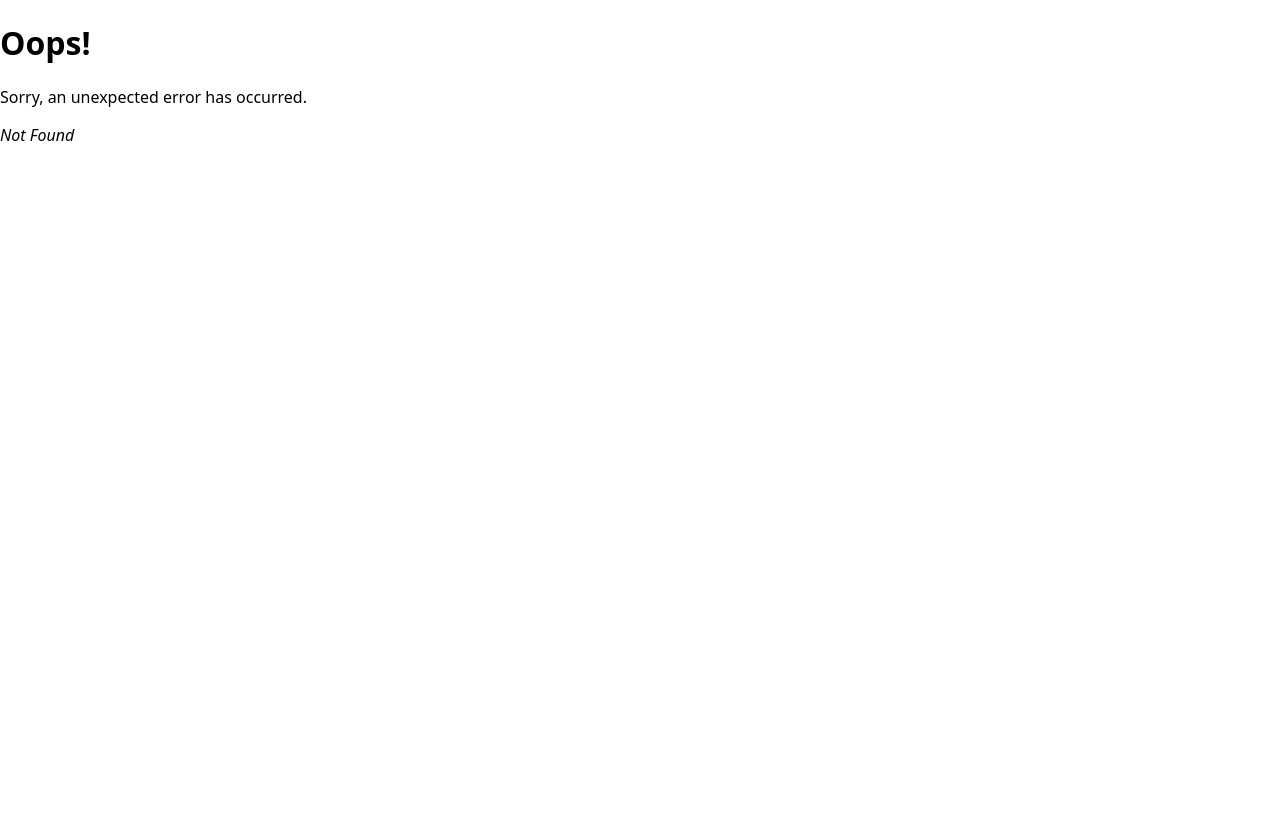
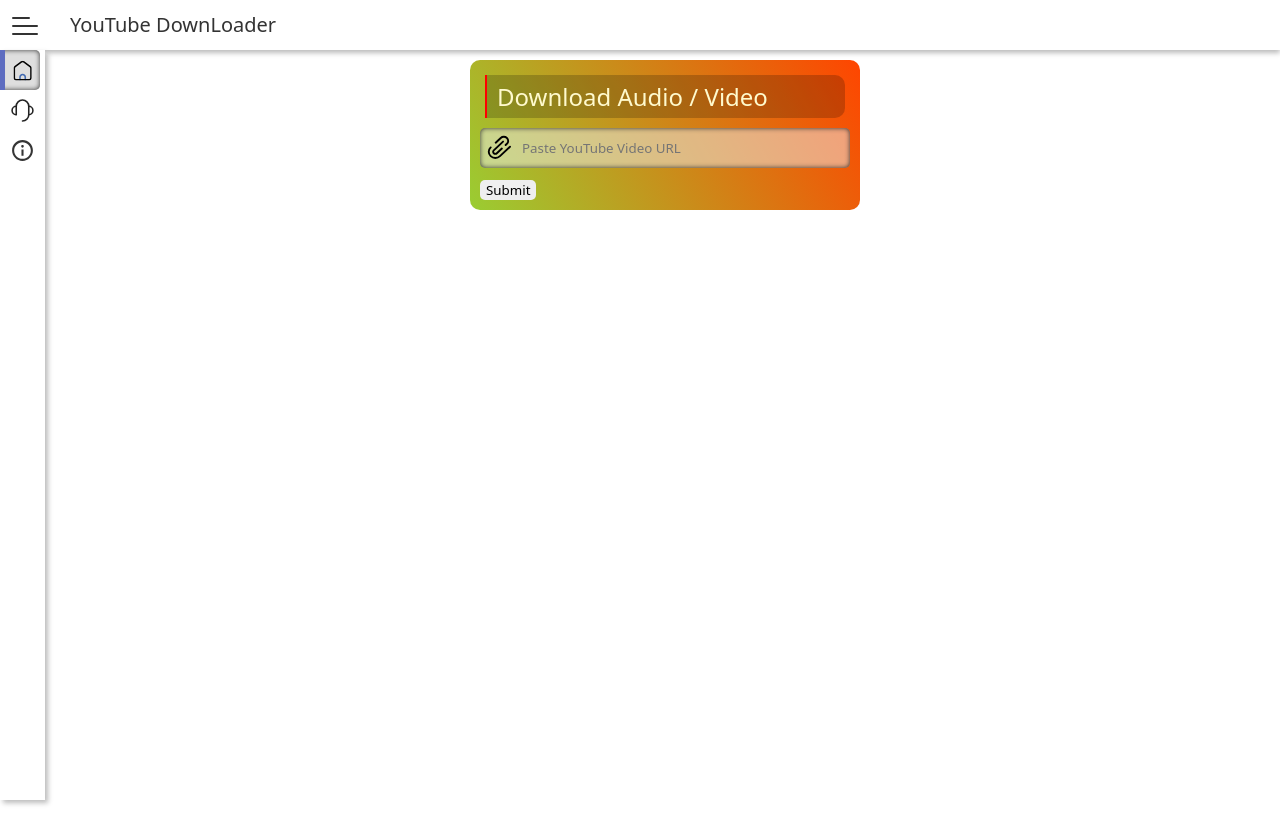
Before and after one commit to Abhay2132/react, a React (Vite) app: page /ytdl in a window 1280 px wide. Before the commit this address had no page. After the commit the page ends 800 px from the top, so only its background shows below. Built offline with nearby package versions, Linux system fonts and the light colour scheme.

Commit message:
fixed imgD input bug

```diff
--- a/src/main.jsx
+++ b/src/main.jsx
@@ -9,6 +9,7 @@
 import ErrorPage from "./error";
 import ImgD from "./routes/imgD"
 import Index from "./routes/index";
+import YTDL from "./routes/ytdl"
 
 const router = createBrowserRouter([
   {
@@ -16,6 +17,10 @@
     element: <Root />,
     errorElement: <ErrorPage />,
     children: [
+      {
+        path: "ytdl",
+        element: <YTDL/>,
+      },
       {
         path: "imgD",
         element: <ImgD/>,
--- a/src/routes/css/imgD.css
+++ b/src/routes/css/imgD.css
@@ -1,4 +1,4 @@
-.imgD-box {
+.imgD-box , #ytdl-box{
 	margin: 0;
 	padding: 0;
 	--w: min(98%, 400px);
@@ -10,10 +10,6 @@
 .imgD-form {
 	border-radius: 10px;
 	background: linear-gradient(30deg, yellowgreen, gold);
-}
-
-.imgD-form {
-	/*	background: red;*/
 	padding: 20px;
 }
 
@@ -57,7 +53,7 @@
 	opacity: 1 !important;
 }
 
-.add-url,
+.add-url, .submit-btn,
 .imgD-submit {
 	padding: 5px 15px;
 	display: inline-block;
--- a/src/routes/css/index.css
+++ /dev/null
@@ -1,41 +0,0 @@
-#index {
-	padding: 10px;
-	display: flex;
-	flex-wrap: wrap;
-	justify-content: center;
-}
-
-.index-link {
-	display:  block;
-	background: linear-gradient(45deg, gold, greenyellow);
-	width: 150px;
-	aspect-ratio: 5/7;
-	border-radius: 8px;
-/*	box-shadow: 0 0 5px #aaa;*/
-}
-
-.index-img {
-	display: block;
-	height: 100px;
-	aspect-ratio: 1/1;
-	background: linear-gradient(30deg, yellowgreen, green);
-	position: relative;
-	left: calc(50% - 50px);
-	top: 20px;
-	border-radius: 50%;
-}
-
-.index-name {
-/*	background-color: red;*/
-	height: calc(100% - 100px);
-	font-size: 1.4rem;
-	display: grid;
-	justify-content: center;
-	align-items: center;
-	text-decoration: none;
-	color: #000;
-}
-
-a {
-	text-decoration: none !important;
-}
--- /dev/null
+++ b/src/routes/css/ytdl.css
@@ -0,0 +1,47 @@
+.ytdl-form{
+	background: linear-gradient(60deg, yellowgreen, orangered);
+	margin: 0;
+	padding: 10px;
+	margin: 5px;
+	border-radius: 10px;
+}
+
+.form-h2 {
+	margin: 0;
+	margin: 5px;
+	padding: 5px 10px;
+	background: rgba(0, 0, 0, 0.2);
+	border-left: 2px solid red;
+	color: lemonchiffon;
+	font-weight: 400;
+	border-radius: 0 10px 10px 0;
+}
+
+.ytdl-url-box {
+	background: rgba(240, 240, 240, 0.5);
+	border-radius: 5px;
+	height: 40px;
+	padding: 0;
+	display: flex;
+	position: relative;
+	overflow: hidden;
+	box-shadow: inset 0 0 5px #333;
+	margin: 10px 0;
+}
+
+.ytdl-url-box > * {
+	display:  block;
+}
+
+.ytdl-url {
+	width: calc(100% - 40px);
+	background: transparent;
+	outline: none;
+	border:0;
+}
+
+.submit-ytdl-btn {
+	border-radius: 5px;
+	border: 0;
+
+}
--- a/src/routes/imgD.jsx
+++ b/src/routes/imgD.jsx
@@ -7,7 +7,7 @@
 	var [urls, setURLs] = useState(['']);
 	var [token, setToken] = useState();
 	var [data, setData] = useState({imgs:0, pages:0,cn:"d-no"});
-
+	// console.log(setURLs(['']))
 	var [imgD, setImgD] = useState("empty")
 
 	const label = useRef();
@@ -82,18 +82,10 @@
 	}
 
 	function remove (index, del){
+		// console.log("remove : " , urls);
 		if(!del) return urls[index] = '';
 		if(urls.length == 1) return setURLs([''])
-		setURLs(URLs => {
-			let newArr = new Array();
-			for(let i=0; i<URLs.length; i++){
-				if(i==index) {
-					continue;
-				};
-				newArr.push(URLs[i])
-			}
-			return newArr;
-		})
+		setURLs([...urls.slice(0,index), ...urls.slice(index+1)]);
 	}
 
 	function logData (){
@@ -106,6 +98,7 @@
 			<h2 onClick={logData} className="imgD-h2"> Enter URLs </h2>
 			<div id="urls-box" ref={urlsBox}>
 				{urls.map((url, i) => {
+						// console.log(urls);
 						return (<InputBox remove={remove} key={i} index={i} url={url} inputHandler={inputHandler} />)
 					})}
 			<label ref={label} className="urls-box-footer">* Paste new url</label>
@@ -127,9 +120,11 @@
 		setu(e.target.value)
 	}
 
+	// console.log("inputBOX_url :", url)
 	useEffect(()=>{
+		// console.log("useEffect in InputBox :", url)
 		setu(url);
-	},[]);
+	},[url]);
 
 	let input = useRef();
 	function removeHandler (){
--- a/src/routes/index.jsx
+++ b/src/routes/index.jsx
@@ -1,6 +1,8 @@
+// import "./css/index.css"
+
 import {useEffect} from "react";
-import "./css/index.css"
 import {Link} from "react-router-dom";
+import {IndexItem} from "../ui/ui.jsx"
 
 export default function Index (){
 
@@ -9,6 +11,7 @@
 	},[])
 
 	return(<div id="index">
-		<Link to={`/imgD`} className="index-link"><div className="index-img"></div><div className="index-name">ImgD</div></Link>
+		<Link to={`/imgD`} className="index-link"><IndexItem name="ImgD" /></Link>
+		<Link to={`/ytdl`} className="index-link"><IndexItem name="YTDL" /></Link>
 	</div>)
 }
--- /dev/null
+++ b/src/routes/ytdl.jsx
@@ -0,0 +1,24 @@
+import "./css/ytdl.css"
+
+import {useEffect} from "react";
+
+export default function (argument) {
+
+	useEffect(()=>{
+		document.title = "YouTube Video Downloader"
+		document.querySelector("#logo").textContent = 'YouTube DownLoader'
+	},[]);
+
+	return (
+		<div id="ytdl-box">
+			<form className="ytdl-form">
+				<h2 className="form-h2"> Download Audio / Video  </h2>
+				<div className="ytdl-url-box">
+					<img src="/icons/url.svg" height='30px' width='30px' className="imgD-icon" alt="url"/>
+					<input className="ytdl-url" placeholder="Paste YouTube Video URL" />
+				</div>
+				<button className="submit-ytdl-btn"> Submit </button>
+			</form>
+		</div>
+	)
+}
--- /dev/null
+++ b/src/ui/index/index.css
@@ -0,0 +1,65 @@
+#index {
+	padding: 10px;
+	display: flex;
+	flex-wrap: wrap;
+	justify-content: center;
+}
+
+.index-link {
+	display:  block;
+/*	background: linear-gradient(45deg, gold, greenyellow);*/
+	width: 150px;
+	aspect-ratio: 5/7;
+	text-decoration: none;
+	margin: 5px;
+
+	border-radius: 0 18px 0 18px;
+}
+
+.index-img {
+	display: block;
+	height: 100px;
+	aspect-ratio: 1/1;
+/*	background: linear-gradient(30deg, yellowgreen, green);*/
+	position: relative;
+	left: calc(50% - 50px);
+	margin: 15px 0;
+	border-radius: 50%;
+}
+
+.index-name {
+/*	background-color: red;*/
+	font-size: 1.4rem;
+	text-align: center;
+	color: #000;
+}
+
+.index-item-desc {
+	font-size: 12px;
+	margin: 5px 10px;
+	border-left: 2px solid royalblue;
+	padding: 5px 10px;
+	background: rgba(0, 0, 0, 0.2);
+	border-radius: 0 10px 10px 0;
+	color: #444;
+}
+
+a {
+	text-decoration: none !important;
+}
+
+a[href="/imgD"] {
+	background: linear-gradient(45deg, gold, greenyellow);
+}
+
+a[href="/imgD"] .index-img{
+	background: linear-gradient(30deg, yellowgreen, green);
+}
+
+a[href="/ytdl"] {
+	background: linear-gradient(45deg, lightgoldenrodyellow, coral);
+}
+
+a[href="/ytdl"] .index-img{
+	background: linear-gradient(30deg, darkred, orangered);
+}
--- /dev/null
+++ b/src/ui/index/item.jsx
@@ -0,0 +1,16 @@
+import "./index.css"
+
+export default function ({name}){
+	return (
+		<>
+			<div className="index-img"></div>
+			<div className="index-name">{name}</div>
+			<div className="index-item-desc">{linkDesc[name]}</div>
+		</>
+	)
+}
+
+const linkDesc = {
+	"ImgD" : "Download Images from Website",
+	"YTDL" :"YouTube Video Downloader"
+}
--- a/src/ui/ui.jsx
+++ b/src/ui/ui.jsx
@@ -2,7 +2,10 @@
 import sidePanel from "./sidepanel/sidepanel.jsx";
 import main from "./main/main.jsx";
 import rightpanel from "./rightpanel/rightPanel.jsx"
+import ii from "./index/item.jsx"
+
 export const RightPanel = rightpanel;
 export const Main = main;
 export const Nav = nav;
 export const SidePanel = sidePanel;
+export const IndexItem = ii;
```
